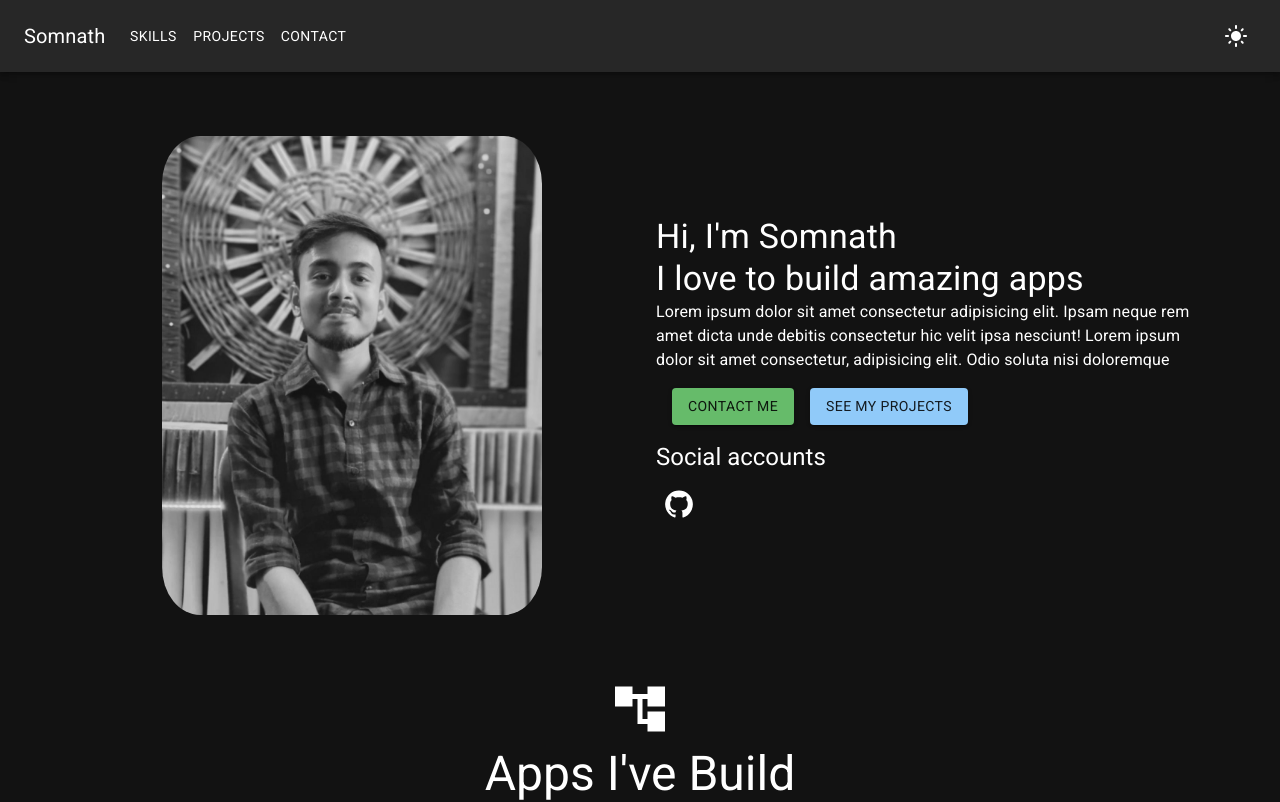
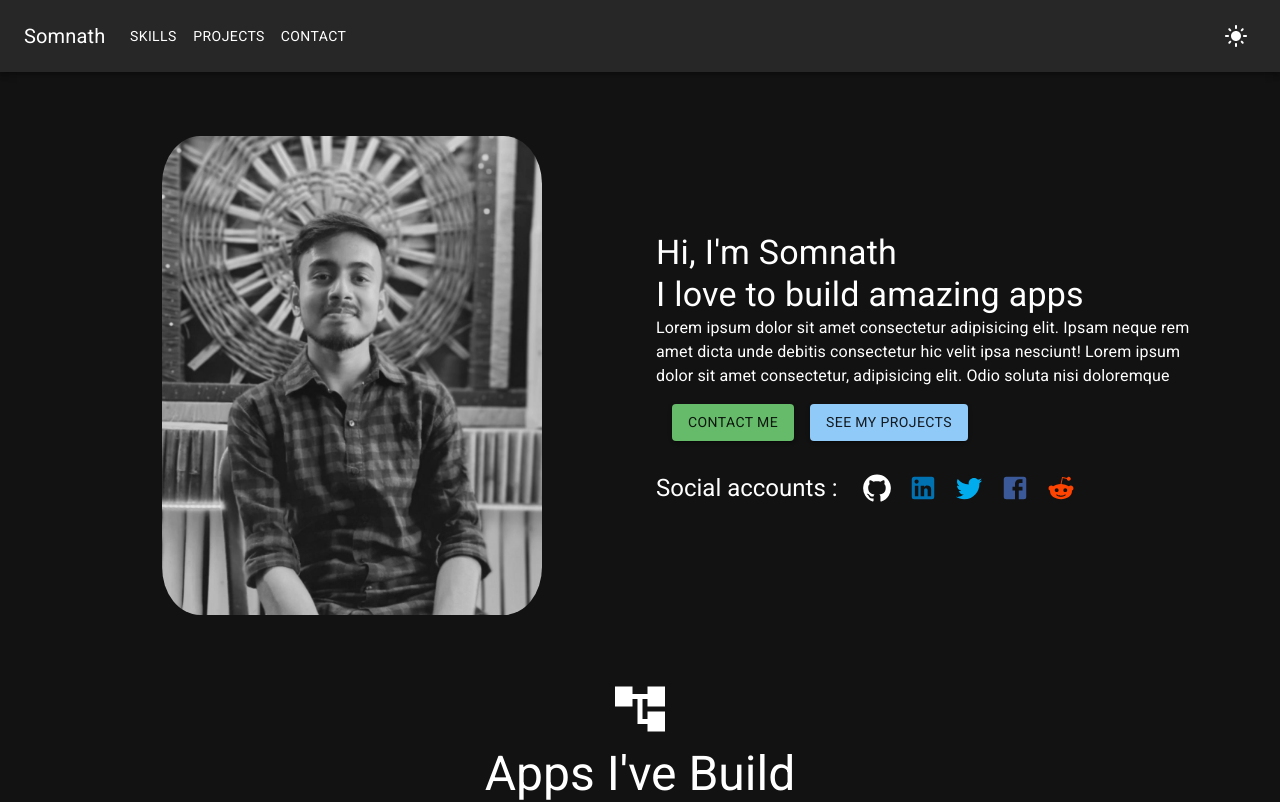
Before and after one commit to SomnathKar000/Porifolio, a React (Create React App) app: page / in a window 1280 px wide. Shown: the top 802 px of the page. Built offline with nearby package versions, Linux system fonts and the light colour scheme.

Commit message:
Added new changes

```diff
--- a/src/components/About.js
+++ b/src/components/About.js
@@ -4,10 +4,44 @@ import styled from "styled-components";
 import { Typography, Box, Button, Tooltip, IconButton } from "@mui/material";
 import { Contextvalues } from "../context/context";
 import GitHubIcon from "@mui/icons-material/GitHub";
+import LinkedInIcon from "@mui/icons-material/LinkedIn";
+import TwitterIcon from "@mui/icons-material/Twitter";
+import FacebookIcon from "@mui/icons-material/Facebook";
+import RedditIcon from "@mui/icons-material/Reddit";
 
 const About = () => {
   const { mode, aboutRef, ViewPage, projectsRef, contactRef } = Contextvalues();
-
+  const accounts = [
+    {
+      name: "GitHub",
+      link: "https://github.com/SomnathKar000",
+      icon: (
+        <GitHubIcon
+          sx={{ fontSize: 30, color: mode === "light" ? "#212121" : "white" }}
+        />
+      ),
+    },
+    {
+      name: "LinkedIn",
+      link: "https://www.linkedin.com/in/somnath-kar-aa73aa1a3/",
+      icon: <LinkedInIcon sx={{ fontSize: 30, color: "#0072b1" }} />,
+    },
+    {
+      name: "Twitter",
+      link: "https://twitter.com/Somnath0123456",
+      icon: <TwitterIcon sx={{ fontSize: 30, color: "#00acee" }} />,
+    },
+    {
+      name: "Facebook",
+      link: "https://www.facebook.com/somnath.kar.77985",
+      icon: <FacebookIcon sx={{ fontSize: 30, color: "#3b5998" }} />,
+    },
+    {
+      name: "Reddit",
+      link: "https://www.reddit.com/user/Somnath000",
+      icon: <RedditIcon sx={{ fontSize: 30, color: "#FF4300" }} />,
+    },
+  ];
   return (
     <Wrapper>
       <Box ref={aboutRef} className="Contain" maxWidth="xl">
@@ -42,13 +76,22 @@ const About = () => {
               See my projects
             </Button>
           </Box>
-          <Box>
-            <Typography variant="h5">Social accounts </Typography>
-            <Tooltip title="My GitHub profile">
-              <IconButton sx={{ my: 1 }}>
-                <GitHubIcon sx={{ fontSize: 30 }} />
-              </IconButton>
-            </Tooltip>
+          <Box className="social">
+            <Typography sx={{ marginRight: 2 }} variant="h5">
+              Social accounts :
+            </Typography>
+
+            {accounts.map(({ name, link, icon }) => {
+              return (
+                <Box>
+                  <Tooltip title={`My ${name} account`}>
+                    <IconButton href={link} sx={{ my: 1 }}>
+                      {icon}
+                    </IconButton>
+                  </Tooltip>
+                </Box>
+              );
+            })}
           </Box>
         </Box>
 
@@ -72,7 +115,10 @@ const Wrapper = styled.div`
   img {
     border-radius: 10%;
   }
-
+  .social {
+    display: flex;
+    align-items: center;
+  }
   .Contain {
     margin: 2rem 0;
     display: grid;
--- a/src/components/Contact.js
+++ b/src/components/Contact.js
@@ -15,6 +15,7 @@ const Contact = () => {
   const [open, setOpen] = useState(false);
   const { mode, contactRef, isValidEmail } = Contextvalues();
   const backgroundColor = mode === "light" ? "white" : "#121212";
+  const textColor = mode === "light" ? "black" : "white";
   const [data, setData] = useState({ name: "", email: "", message: "" });
   const [alertMessage, setAlertMessage] = useState("Enter your details");
   const [alertType, setAlertType] = useState("info");
@@ -92,7 +93,7 @@ const Contact = () => {
             style={{
               height: "20rem",
               background: backgroundColor,
-              color: "white",
+              color: textColor,
               fontSize: "1.1rem",
               padding: "0.5rem",
               borderRadius: "3px",
```
